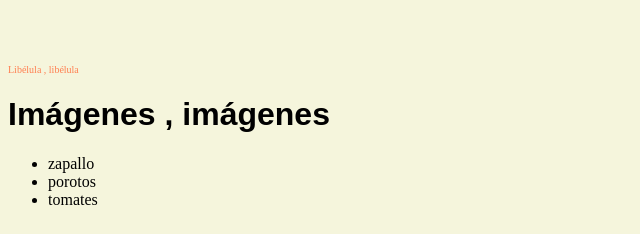
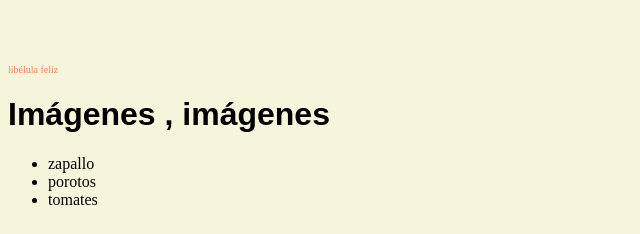
Before and after one commit to ssofiasandoval/ssofiasandoval.github.io, a plain HTML site: page index.html in a window 1280 px wide. Shown: the part 185-419 px from the top of the page, 0-640 px from the left. Drawn offline with Linux system fonts and the light colour scheme.

Commit message:
Update index.html

```diff
--- a/index.html
+++ b/index.html
@@ -13,7 +13,7 @@
         Acerca de
     </h1>
     <p>
-        Libélula , lib&eacute;lula
+        libélula felíz
     </p>
     <h1>
        Imágenes , im&aacute;genes
```
